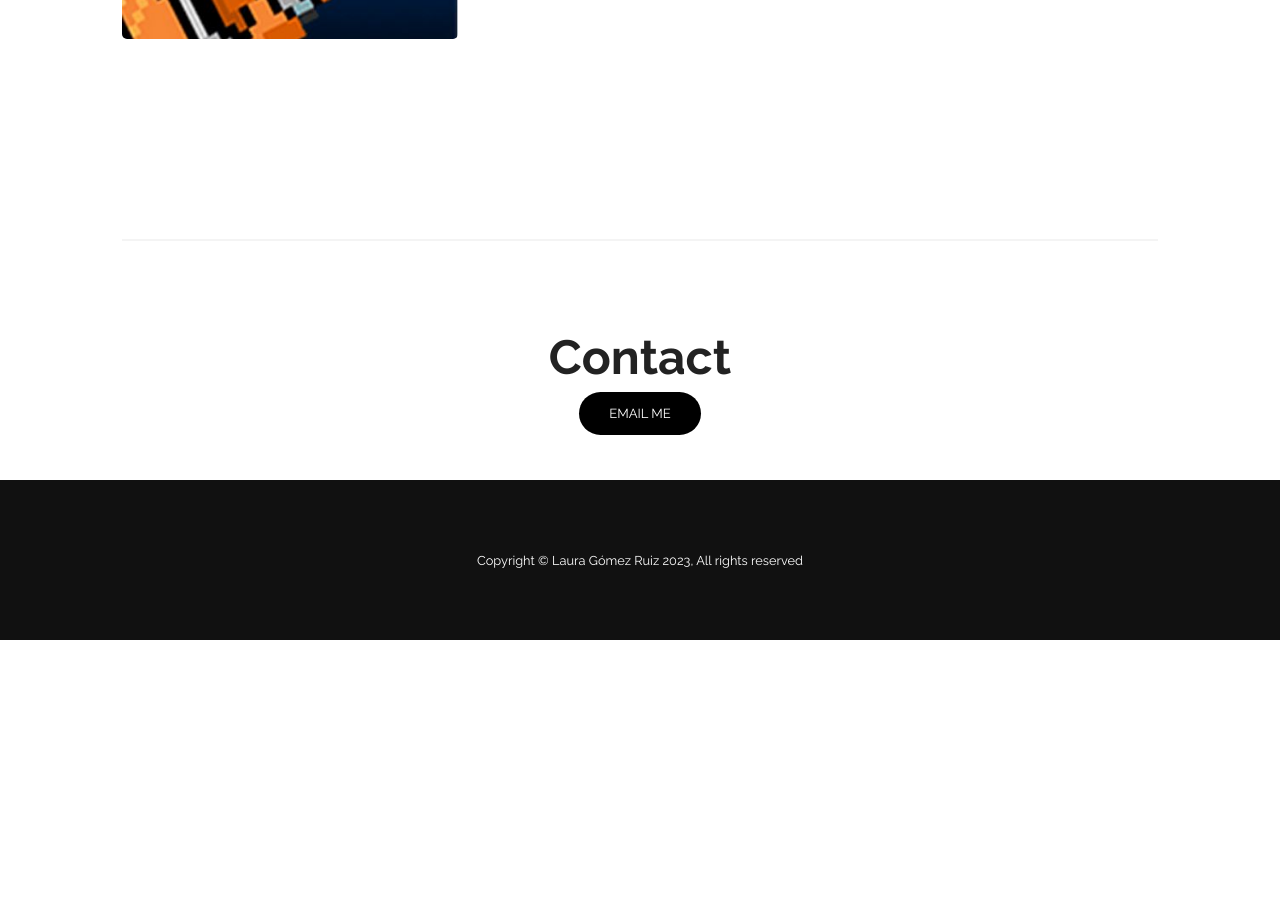
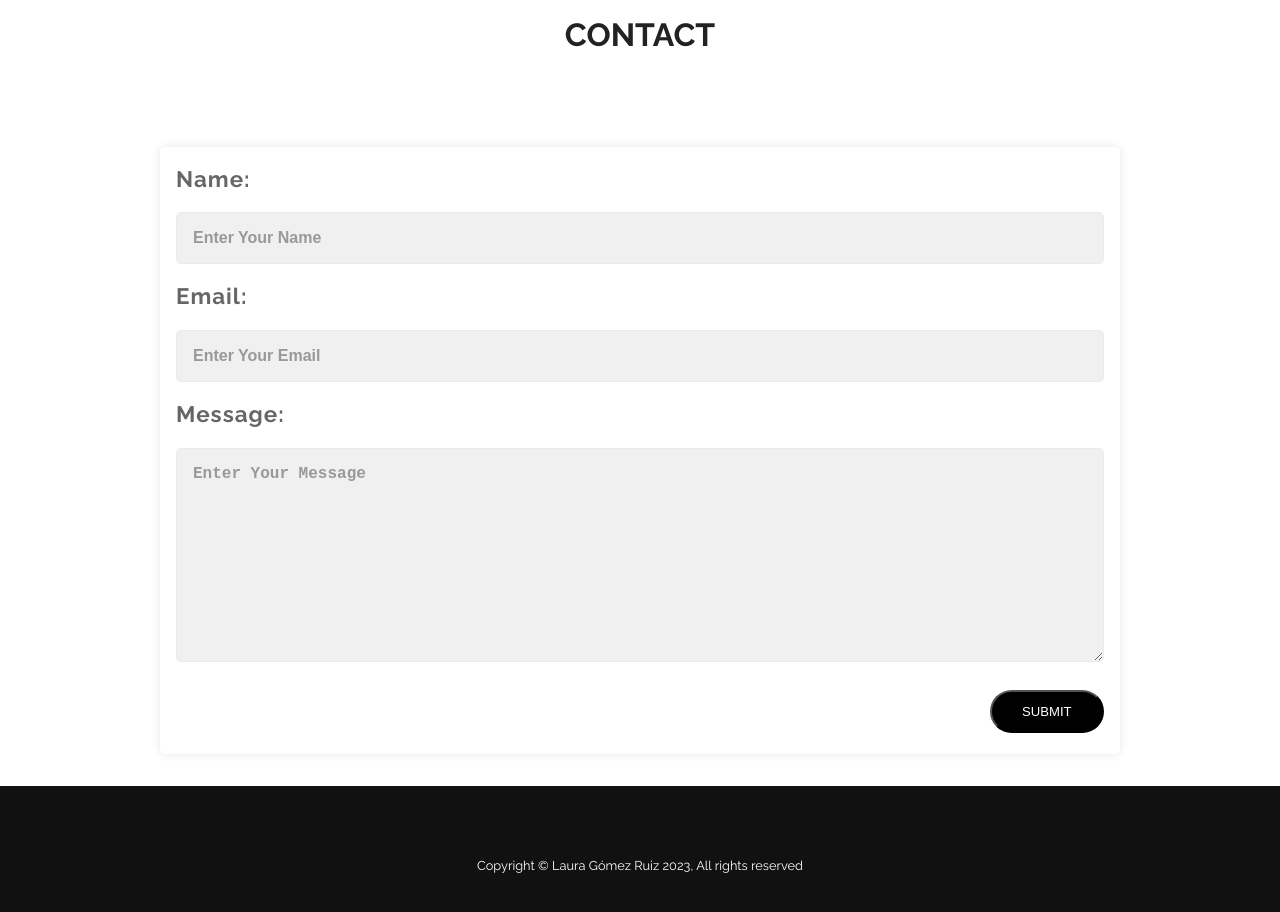
Before and after one commit to lgomezruiz/Portfolio, a plain HTML site: page index.html in a window 1280 px wide. Shown: the part 1688-2600 px from the top of the page. Before the commit the page ends 2328 px from the top, so only its background shows below. Drawn offline with Linux system fonts and the light colour scheme.

Commit message:
Updating

```diff
--- a/css/style.css
+++ b/css/style.css
@@ -164,9 +164,9 @@ body {
 
 .division {
   width: 100%;
-  height: 2px;
+  height: 1px;
   background-color: var(--card-background);
-  margin: 5.5rem 0;
+  margin: 2rem 0;
 }
 /* Projects */
 #projects {
@@ -210,6 +210,76 @@ body {
   position: relative;
   left: 10px;
 }
+
+/* Contact */
+.contact__form-container {
+  box-shadow: 0 0 10px rgba(0, 0, 0, 0.1);
+  background: white;
+  padding: 1rem;
+  margin-top: 1rem;
+  max-width: 60rem;
+  text-align: right;
+  width: 95%;
+  border-radius: 5px;
+  margin: 5rem auto 0 auto; }
+  @media only screen and (max-width: 37.5em) {
+    .contact__form-container {
+      padding: 3rem; } }
+.contact__form-field {
+  margin-bottom: 1rem; }
+  @media only screen and (max-width: 37.5em) {
+    .contact__form-field {
+      margin-bottom: 1rem; } }
+.contact__form-label {
+  color: #666;
+  font-size: 1.4rem;
+  letter-spacing: 1px;
+  font-weight: 700;
+  margin-bottom: 1rem;
+  display: block;
+  text-align: left; }
+.contact__form-input {
+  color: #333;
+  padding: 1rem;
+  width: 100%;
+  border: 1px solid #ebebeb;
+  font-size: 1rem;
+  letter-spacing: 0px;
+  background: #f0f0f0;
+  border-radius: 5px;
+  font-weight: 600;
+  /* Code for Modern Browsers */
+  /* Code for WebKit, Blink, Edge */
+  /* Code for Internet Explorer 10-11 */
+  /* Code for Microsoft Edge */
+  /* Code for Mozilla Firefox 4 to 18 */
+  /* Code for Mozilla Firefox 19+ */ }
+  .contact__form-input::placeholder {
+    color: #999;
+    font-weight: 600;
+    font-size: 1rem; }
+  .contact__form-input::-webkit-input-placeholder {
+    color: #999;
+    font-weight: 600;
+    font-size: 1rem; }
+  .contact__form-input:-ms-input-placeholder {
+    color: #999;
+    font-weight: 600;
+    font-size: 1rem; }
+  .contact__form-input::-ms-input-placeholder {
+    color: #999;
+    font-weight: 600;
+    font-size: 1rem; }
+  .contact__form-input:-moz-placeholder {
+    opacity: 1;
+    color: #999;
+    font-weight: 600;
+    font-size: 1rem; }
+  .contact__form-input::-moz-placeholder {
+    opacity: 1;
+    color: #999;
+    font-weight: 600;
+    font-size: 1rem; }
 
 /* Footer */
 #footer {
--- a/css/utilities.css
+++ b/css/utilities.css
@@ -8,7 +8,7 @@
 .container {
   max-width: var(--width-medium);
   margin: 0 auto;
-  padding: 1rem 2rem;
+  padding: 1rem 0rem;
 }
 
 h1::selection,
@@ -88,17 +88,17 @@ h2::selection {
 
 .content-text {
   text-align: center;
-  margin: 1.5rem 0;
+  margin: 1rem 0;
 }
 
 .content-text h2 {
-  font-size: 3rem;
-  line-height: 1.2;
+  font-size: 2rem;
+  line-height: 2;
   transition: 0.2s ease-in-out;
 }
 
 .content-text p {
-  padding: 0.5rem;
+  padding: 1rem;
   margin: 0 auto;
   max-width: 700px;
 }
--- a/index.html
+++ b/index.html
@@ -9,10 +9,10 @@
     <meta name="title" content="Portfolio Template - Open source" />
     <meta
       name="description"
-      content="Build or customize your portfolio website using this super easy template. Free to use if you are a member of the community or a contributor to this project"
+      content="Personal portfolio of Laura Gómez Ruiz"
     />
 
-    <!-- Open Graph / Facebook -->
+    <!-- Open Graph / Facebook
     <meta property="og:type" content="website" />
     <meta
       property="og:url"
@@ -26,9 +26,9 @@
     <meta
       property="og:image"
       content="https://user-images.githubusercontent.com/62628408/150613011-b78a7f5a-0af1-4312-aab0-0022e7258693.png"
-    />
+    /> -->
 
-    <!-- Twitter -->
+    <!-- Twitter
     <meta property="twitter:card" content="summary_large_image" />
     <meta
       property="twitter:url"
@@ -42,10 +42,11 @@
     <meta
       property="twitter:image"
       content="https://user-images.githubusercontent.com/62628408/150613011-b78a7f5a-0af1-4312-aab0-0022e7258693.png"
-    />
+    /> -->
 
     <!-- Link -->
-    <link
+
+    <!-- <link
       rel="apple-touch-icon"
       sizes="180x180"
       href="assets/favicon/apple-touch-icon.png"
@@ -73,8 +74,8 @@
       type="image/png"
       sizes="512x512"
       href="assets/favicon/android-chrome-512x512.png"
-    />
-    <link rel="icon" type="image/x-icon" href="assets/favicon/favicon.ico" />
+    /> -->
+    <link rel="icon" type="image/x-icon" href="assets/logo.png" />
     <link rel="manifest" href="assets/favicon/site.webmanifest" />
     <link
       rel="stylesheet"
@@ -91,10 +92,8 @@
       <nav class="navbar">
         <div class="container">
           <!-- Logo -->
-          <h1 id="logo"> LGR
-            <!-- <a href="https://github.com/CommunityPro/portfolio-html"
-              ><img src="./assets/logo.png" alt="Your Logo"
-            /></a> -->
+          <h1 id="logo">
+            <img src="./assets/logo.png" alt="Your Logo"/>
           </h1>
           <!-- Navbar links -->
           <ul class="nav-menu">
@@ -104,7 +103,7 @@
             <li>
               <a
                 class="nav-link btn btn-primary"
-                href="https://drive.google.com/file/d/1jehl2ZRVgVsoao3E8P63n1PK11BAQObe/view?usp=sharing"
+                href="https://drive.google.com/file/d/1msvOkT62_tASL2nAz6QBtnBMgR2KCt2I/view?usp=sharing"
                 >RESUME <i class="fas fa-arrow-right"></i
               ></a>
             </li>
@@ -137,7 +136,7 @@
         <div class="content-text">
           <h1>Hi I'm Laura</h1>
           <p>
-            A Java Junior Developer and Marine Scientist.
+            Java Junior Developer
           </p>
         </div>
 
@@ -152,11 +151,11 @@
               >LinkedIn</a>
             </li>
             <li>
+
               <a
               href="https://github.com/lgomezruiz"
               class="btn btn-secondary"
               target="_blank"
-              src="assets/github-icon.svg"
               >GitHub</a>
             </li>
           </ul>
@@ -169,7 +168,7 @@
     <section id="skills" class="project-container container">
       <div class="division"></div>
       <div class="content-text">
-        <h2>Skills</h2>
+        <h2>SKILLS</h2>
       </div>
       <ul class="skills__list">
         <li class="btn btn-secondary" target="_blank">Java</li>
@@ -188,7 +187,7 @@
     <section id="projects" class="project-container container">
       <div class="division"></div>
       <div class="content-text">
-        <h2>Projects</h2>
+        <h2>PROJECTS</h2>
         <p>Check out my personal and collaborative projects</p>
       </div>
 
@@ -225,7 +224,7 @@
           </div>
         </div>
 
-        <!-- Porject 3 -->
+        <!-- Project 3 -->
         <div href="" class="card">
           <div class="project-info">
             <div class="project-bio">
@@ -268,12 +267,49 @@
     <section id="contact" class="project-container container">
       <div class="division"></div>
       <div class="content-text">
-        <h2 class="section__title">Contact</h2>
-        <a href="mailto:lauragruiz98@gmail.com">
-          <span class="btn btn-secondary" target="_blank">Email me</span>
-        </a>
+        <h2 class="section__title">CONTACT</h2>
+        <div class="contact__form-container">
+          <form action="#" class="contact__form">
+            <div class="contact__form-field">
+              <label class="contact__form-label" for="name">Name:</label>
+              <input
+                required
+                placeholder="Enter Your Name"
+                type="text"
+                class="contact__form-input"
+                name="name"
+                id="name"
+              />
+            </div>
+            <div class="contact__form-field">
+              <label class="contact__form-label" for="email">Email:</label>
+              <input
+                required
+                placeholder="Enter Your Email"
+                type="text"
+                class="contact__form-input"
+                name="email"
+                id="email"
+              />
+            </div>
+            <div class="contact__form-field">
+              <label class="contact__form-label" for="message">Message:</label>
+              <textarea
+                required
+                cols="30"
+                rows="10"
+                class="contact__form-input"
+                placeholder="Enter Your Message"
+                name="message"
+                id="message"
+              ></textarea>
+            </div>
+            <button class="btn btn-secondary" target="_blank"">
+              Submit
+            </button>
+          </form>
+        </div>
       </div>
-
     </section>
 
     <footer id="footer">
```
Also changed, not shown: assets/github-icon(1).svg (added), assets/logo.png, assets/profile-pic-D5D9F4-background.png.
